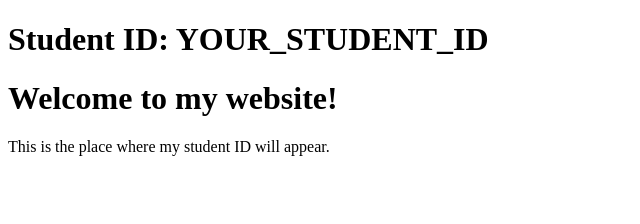
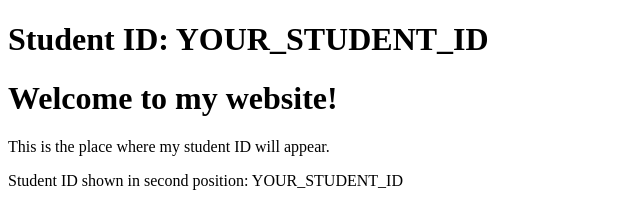
Before and after one commit to 66024996/student-website, a plain HTML site: page index.html in a window 1280 px wide. Shown: the whole page, without its empty margins (0-640 px from the left). Drawn offline with Linux system fonts and the light colour scheme.

Commit message:
Update index.html

```diff
--- a/index.html
+++ b/index.html
@@ -9,5 +9,7 @@
   <h1>Student ID: YOUR_STUDENT_ID</h1>
 <h1>Welcome to my website!</h1>
 <p>This is the place where my student ID will appear.</p>
+<p>Student ID shown in second position: YOUR_STUDENT_ID</p>
+
 </body>
 </html>
```
